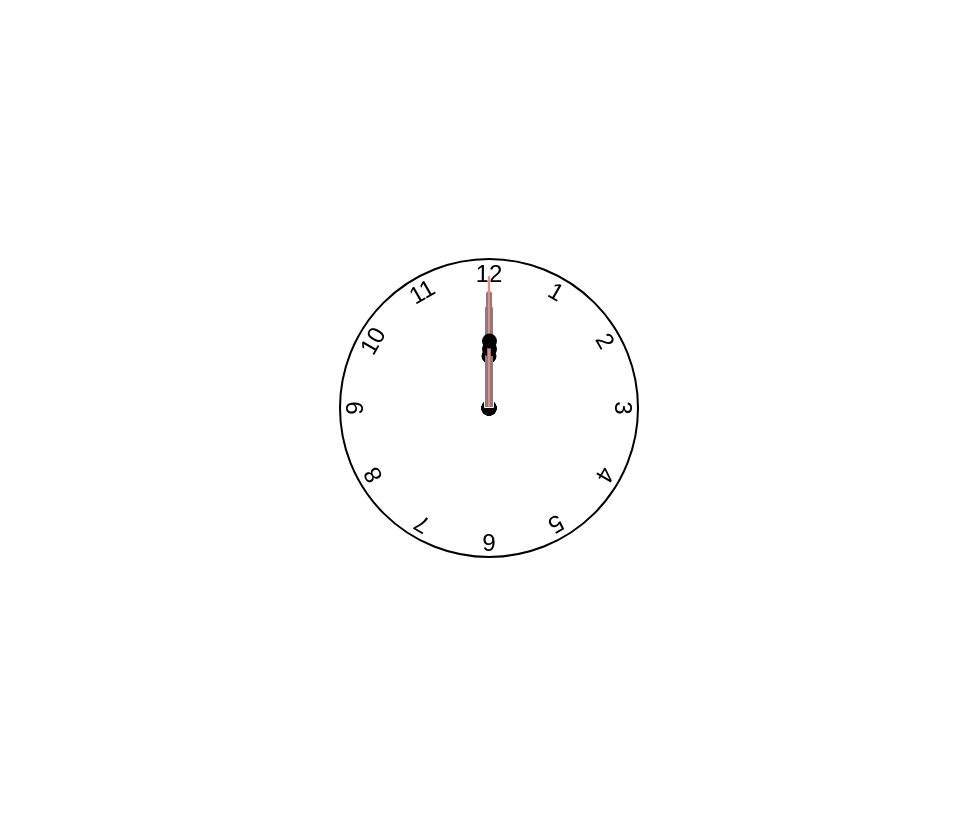
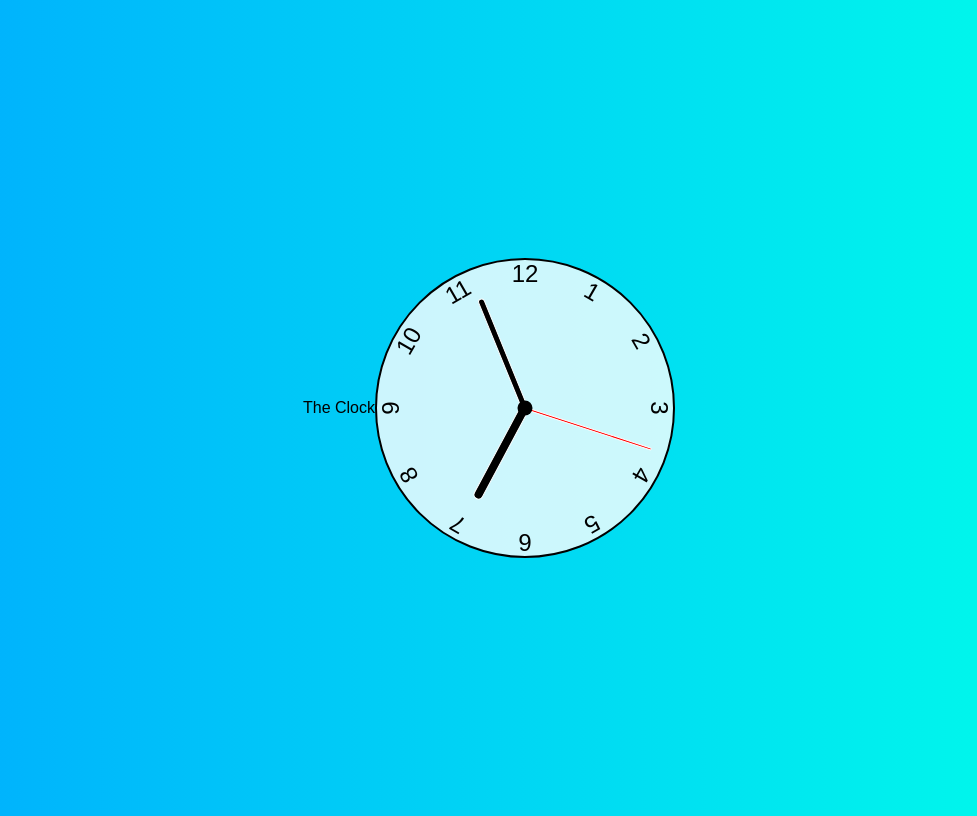
Before and after one commit to seanevanlee/clock, a plain HTML site: page index.html in a window 1280 px wide. Shown: the whole page, without its empty margins (151-1128 px from the left). Drawn offline with Linux system fonts and the light colour scheme.

Commit message:
working with title

```diff
--- a/index.html
+++ b/index.html
@@ -2,13 +2,14 @@
 <html lang="en">
   <head>
     <meta charset="UTF-8" />
-    <meta http-equiv="X-UA-Compatible" content="IE=edge" />
     <meta name="viewport" content="width=device-width, initial-scale=1.0" />
+    <meta http-equiv="X-UA-Compatible" content="ie=edge" />
     <link href="styles.css" rel="stylesheet" />
     <script defer src="script.js"></script>
-    <title>Clock</title>
+    <title>Current Time</title>
   </head>
   <body>
+    <div class="title">The Clock</div>
     <div class="clock">
       <div class="hand hour" data-hour-hand></div>
       <div class="hand minute" data-minute-hand></div>
--- a/script.js
+++ b/script.js
@@ -8,15 +8,14 @@ function setClock() {
   const currentDate = new Date();
   const secondsRatio = currentDate.getSeconds() / 60;
   const minutesRatio = (secondsRatio + currentDate.getMinutes()) / 60;
-
   const hoursRatio = (minutesRatio + currentDate.getHours()) / 12;
   setRotation(secondHand, secondsRatio);
   setRotation(minuteHand, minutesRatio);
   setRotation(hourHand, hoursRatio);
 }
 
-function setRotation(element, rotation) {
-  element.style.setProperty("--rotation, rotationRatio * 360");
+function setRotation(element, rotationRatio) {
+  element.style.setProperty("--rotation", rotationRatio * 360);
 }
 
 setClock();
--- a/styles.css
+++ b/styles.css
@@ -6,7 +6,11 @@
 }
 
 body {
-  background: linear-gradient(to right, hs(200, 100%, 50%), hs(175, 100%, 50%));
+  background: linear-gradient(
+    to right,
+    hsl(200, 100%, 50%),
+    hsl(175, 100%, 50%)
+  );
   display: flex;
   justify-content: center;
   align-items: center;
@@ -72,7 +76,6 @@ body {
   position: absolute;
   bottom: 50%;
   left: 50%;
-  background-color: black;
   border: 1px solid white;
   border-top-left-radius: 10px;
   border-top-right-radius: 10px;
@@ -81,7 +84,7 @@ body {
   transform: translateX(-50%) rotate(calc(var(--rotation) * 1deg));
 }
 
-.clock ::after {
+.clock::after {
   content: "";
   position: absolute;
   background-color: black;
@@ -93,6 +96,7 @@ body {
   transform: translate(-50%, -50%);
   border-radius: 50%;
 }
+
 .clock .hand.second {
   width: 3px;
   height: 45%;
```
